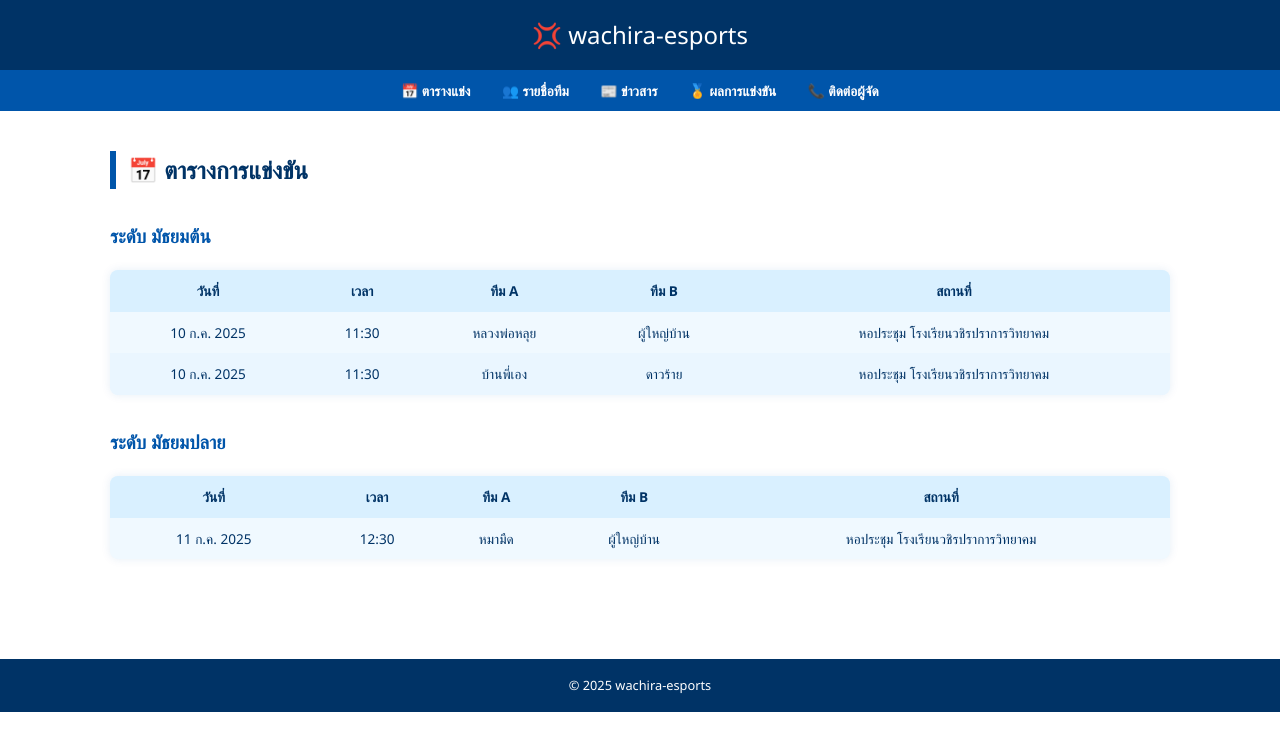
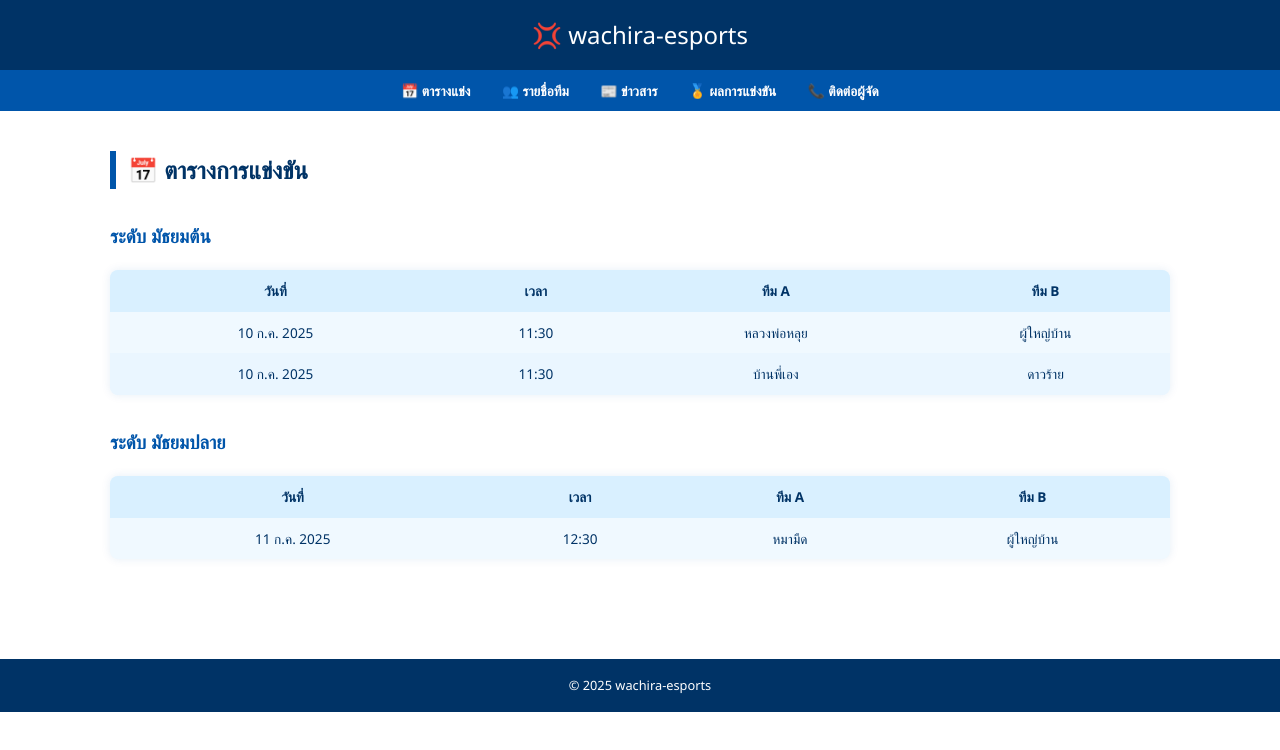
Before and after one commit to Kittikun18569/my-web-wac-espots, a plain HTML site: page index.html in a window 1280 px wide. Drawn offline with Linux system fonts and the light colour scheme.

Commit message:
Update index.html

```diff
--- a/index.html
+++ b/index.html
@@ -449,24 +449,21 @@
           <th>เวลา</th>
           <th>ทีม A</th>
           <th>ทีม B</th>
-          <th>สถานที่</th>
         </tr>
       </thead>
       <tbody>
-        <tr onclick="openModal('หลวงพ่อหลุย', 'ผู้ใหญ่บ้าน', '10 ก.ค. 2025', '11:30', 'หอประชุม โรงเรียนวชิรปราการวิทยาคม')">
+        <tr onclick="openModal('หลวงพ่อหลุย', 'ผู้ใหญ่บ้าน', '10 ก.ค. 2025', '11:30',)">
           <td>10 ก.ค. 2025</td>
           <td>11:30</td>
           <td>หลวงพ่อหลุย</td>
           <td>ผู้ใหญ่บ้าน</td>
-          <td>หอประชุม โรงเรียนวชิรปราการวิทยาคม</td>
         </tr>
 
-        <tr onclick="openModal('บ้านพี่เอง', 'ดาวร้าย', '10 ก.ค. 2025', '11:30', 'หอประชุม โรงเรียนวชิรปราการวิทยาคม')">
+        <tr onclick="openModal('บ้านพี่เอง', 'ดาวร้าย', '10 ก.ค. 2025', '11:30',)">
           <td>10 ก.ค. 2025</td>
           <td>11:30</td>
           <td>บ้านพี่เอง</td>
           <td>ดาวร้าย</td>
-          <td>หอประชุม โรงเรียนวชิรปราการวิทยาคม</td>
         </tr>
       </tbody>
     </table>
@@ -479,16 +476,14 @@
           <th>เวลา</th>
           <th>ทีม A</th>
           <th>ทีม B</th>
-          <th>สถานที่</th>
         </tr>
       </thead>
       <tbody>
-        <tr onclick="openModal('หมามืด', 'ผู้ใหญ่บ้าน', '11 ก.ค. 2025', '12:30', 'หอประชุม โรงเรียนวชิรปราการวิทยาคม')">
+        <tr onclick="openModal('หมามืด', 'ผู้ใหญ่บ้าน', '11 ก.ค. 2025', '12:30',)">
           <td>11 ก.ค. 2025</td>
           <td>12:30</td>
           <td>หมามืด</td>
           <td>ผู้ใหญ่บ้าน</td>
-          <td>หอประชุม โรงเรียนวชิรปราการวิทยาคม</td>
         </tr>
       </tbody>
     </table>
@@ -562,21 +557,20 @@
         </tr>
       </thead>
       <tbody>
-        <tr onclick="openModalResult('10 ก.ค. 2025', '11:30', 'หลวงพ่อหลุย', '1 - 0', 'ผู้ใหญ่บ้าน', 'หอประชุม โรงเรียนวชิรปราการวิทยาคม')">
+        <tr onclick="openModalResult('10 ก.ค. 2025', '11:30', 'หลวงพ่อหลุย', '1 - 0', 'ผู้ใหญ่บ้าน', )">
           <td>10 ก.ค. 2025</td>
           <td>11:30</td>
           <td class="win">หลวงพ่อหลุย</td>
           <td>1 - 0</td>
           <td class="lose">ผู้ใหญ่บ้าน</td>
-          <td>หอประชุม โรงเรียนวชิรปราการวิทยาคม</td>
         </tr>
-        <tr onclick="openModalResult('10 ก.ค. 2025', '11:30', 'บ้านพี่เอง', '1 - 0', 'ดาวร้าย', 'หอประชุม โรงเรียนวชิรปราการวิทยาคม')">
+        <tr onclick="openModalResult('10 ก.ค. 2025', '11:30', 'บ้านพี่เอง', '1 - 0', 'ดาวร้าย', )">
           <td>10 ก.ค. 2025</td>
           <td>11:30</td>
           <td class="win">บ้านพี่เอง</td>
           <td>1 - 0</td>
           <td class="lose">ดาวร้าย</td>
-          <td>หอประชุม โรงเรียนวชิรปราการวิทยาคม</td>
+
         </tr>
       </tbody>
     </table>
@@ -613,7 +607,6 @@
     <span class="close" onclick="closeModal()">&times;</span>
     <h3 id="modal-title"></h3>
     <p id="modal-date-time"></p>
-    <p id="modal-location"></p>
   </div>
 </div>
 
@@ -624,7 +617,6 @@
     <h3 id="modalResult-title"></h3>
     <p id="modalResult-score"></p>
     <p id="modalResult-date-time"></p>
-    <p id="modalResult-location"></p>
   </div>
 </div>
 
@@ -641,7 +633,6 @@
   function openModal(teamA, teamB, date, time, location) {
     document.getElementById('modal-title').textContent = `${teamA} vs ${teamB}`;
     document.getElementById('modal-date-time').textContent = `วันที่: ${date} เวลา: ${time}`;
-    document.getElementById('modal-location').textContent = `สถานที่: ${location}`;
     document.getElementById('modal').style.display = 'block';
   }
 
@@ -654,7 +645,6 @@
     document.getElementById('modalResult-title').textContent = `${teamA} vs ${teamB}`;
     document.getElementById('modalResult-score').textContent = `ผลการแข่งขัน: ${score}`;
     document.getElementById('modalResult-date-time').textContent = `วันที่: ${date} เวลา: ${time}`;
-    document.getElementById('modalResult-location').textContent = `สถานที่: ${location}`;
     document.getElementById('modalResult').style.display = 'block';
   }
 
```
